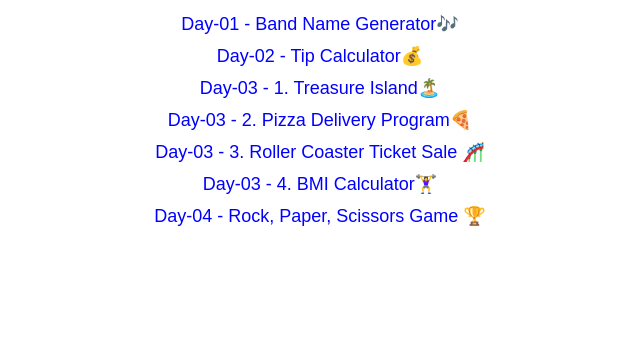
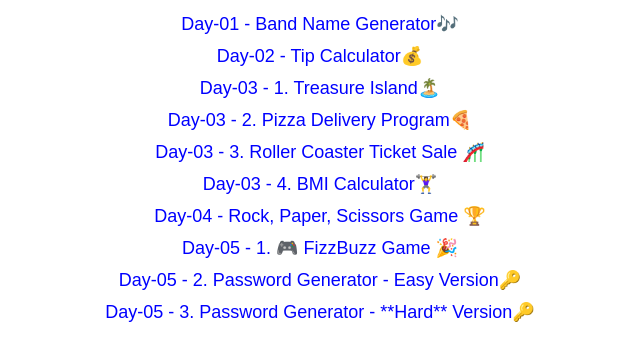
Before and after one commit to busraatasoy/100-Days-of-Code-in-Python, a plain HTML site: page index.html in a window 1280 px wide. Shown: the part 101-462 px from the top of the page, without its empty margins (320-960 px from the left). Drawn offline with Linux system fonts and the light colour scheme.

Commit message:
Update index.html

```diff
--- a/index.html
+++ b/index.html
@@ -38,6 +38,9 @@
         <li><a href="Day-03/html/Roller_Coaster_Ticket_Sale.html">Day-03 - 3. Roller Coaster Ticket Sale 🎢</a></li>
         <li><a href="Day-03/html/BMI_Calculator.html">Day-03 - 4. BMI Calculator🏋️‍♀️</a></li>
         <li><a href="Day-04/html/rock_paper_scissors_game.html">Day-04 - Rock, Paper, Scissors Game 🏆</a></li>
+        <li><a href="Day-05/html/fizzbuzz_game.html">Day-05 - 1. 🎮 FizzBuzz Game 🎉</a></li>
+        <li><a href="Day-05/password_generator_easy_version.html">Day-05 - 2. Password Generator - Easy Version🔑 </a></li>
+        <li><a href="Day-05/password_generator_hard_version.html">Day-05 - 3. Password Generator - **Hard** Version🔑 </a></li>
 
     </ul>
 </body>
```
